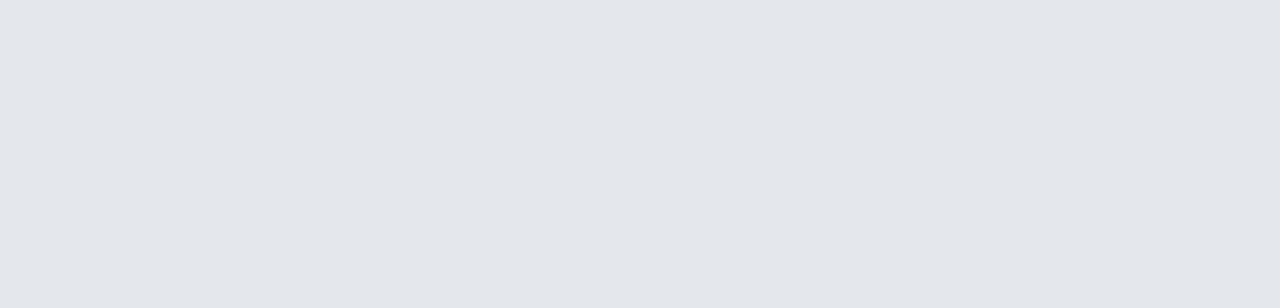
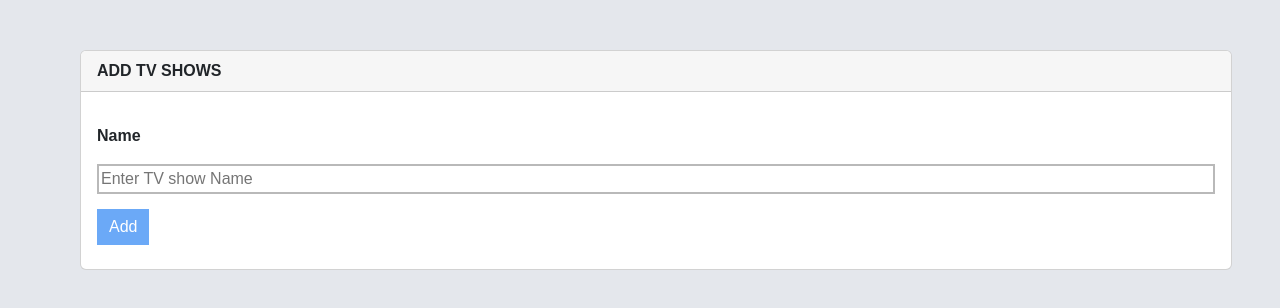
Before and after one commit to abimohan-31/Show_tracker, a plain HTML site: page add.html in a window 1280 px wide. Drawn offline with nearby package versions, Linux system fonts and the light colour scheme; files that its build step writes are made by us from their sources.

Commit message:
Add page almost Done

```diff
--- a/add.html
+++ b/add.html
@@ -9,11 +9,24 @@
     <!-- Bootstrap CDN link -->
     <link href="https://cdn.jsdelivr.net/npm/bootstrap@5.3.8/dist/css/bootstrap.min.css" rel="stylesheet"
         integrity="sha384-sRIl4kxILFvY47J16cr9ZwB07vP4J8+LH7qKQnuqkuIAvNWLzeN8tE5YBujZqJLB" crossorigin="anonymous">
+    <link rel="stylesheet" href="css/styles.css">
     <link rel="stylesheet" href="css/add.css">
-    <link rel="stylesheet" href="styles.css">
 </head>
 
 <body>
+
+    <div class="card">
+        <div class="card-header">
+            ADD TV SHOWS
+        </div>
+        <div class="card-body">
+            <form action="">
+                <label for="add-movie" class="movie-name my-3">Name</label>
+                <input type="text" name="add-movie" id="add-movie" placeholder="Enter TV show Name">
+                <button type="submit" class="btn btn-primary mb-3 ">Add</button>
+            </form>
+        </div>
+    </div>
 
 
     <!-- JS CDN link -->
--- a/css/add.css
+++ b/css/add.css
@@ -0,0 +1,32 @@
+div.card{
+    height: 220px;
+    width: 90%;
+    margin-top: 50px;
+    margin-left: 80px;
+}
+
+div.card-header{
+    font-weight: bold;
+    background-color: #F6F6F6;
+}
+
+label.movie-name{
+    font-weight:600;
+    margin-right: 30px;
+    margin-bottom: 05px;
+}
+
+input[type = text]{
+    width: 100%;
+    margin-bottom: 10px;
+    border: 2px solid rgba(0, 0, 0, 0.274);
+}
+
+button[type = submit]{
+    background-color: #6BA9F7;
+    color: white;
+    margin-top: 05px;
+    margin-bottom: 10px;
+    border-radius: 0;
+    border: none;
+}
--- a/css/styles.css
+++ b/css/styles.css
@@ -1,4 +1,4 @@
 body{
     background-color: #E4E7EC;
-    font-family:cursive;
+    font-family:Arial, Helvetica, sans-serif;
 }
```
